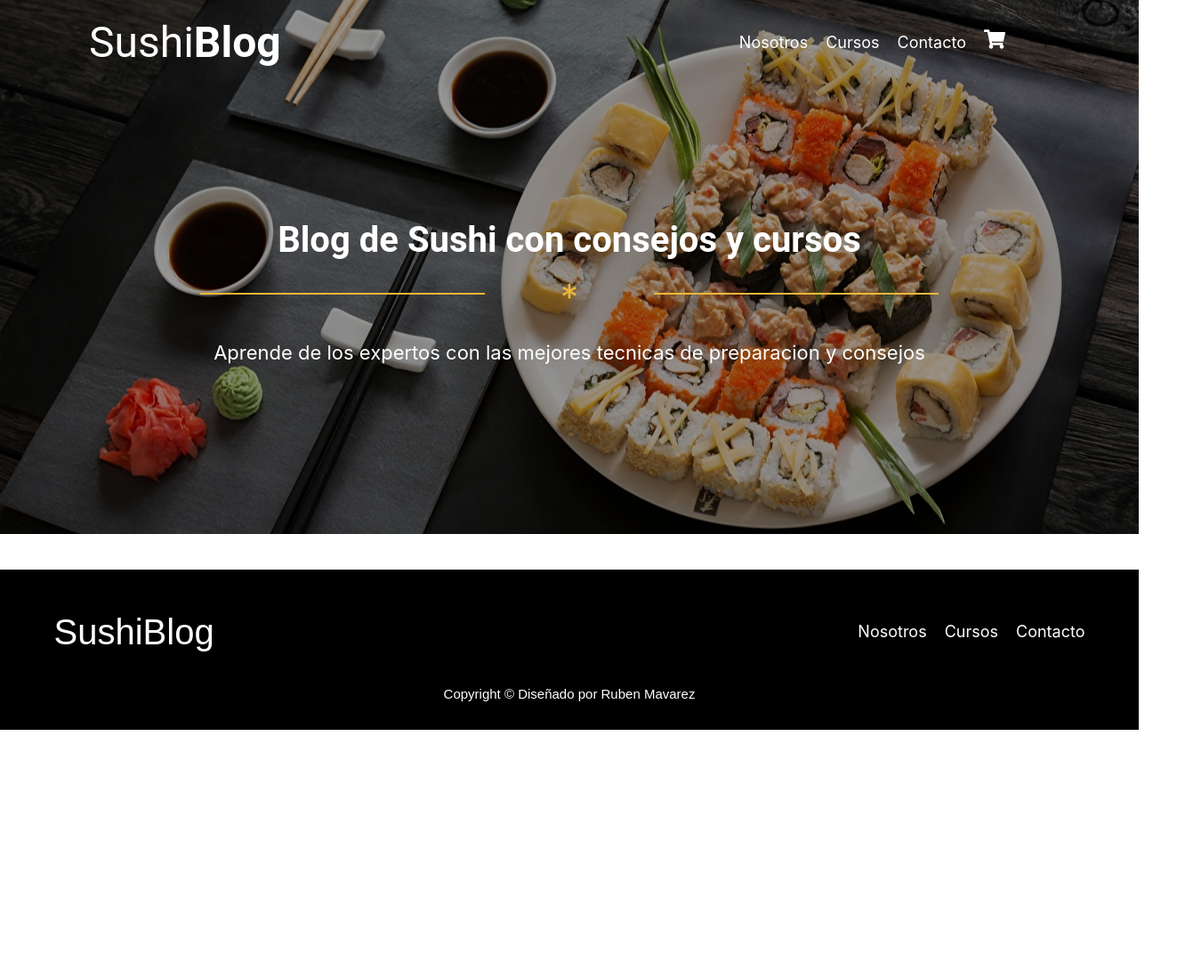
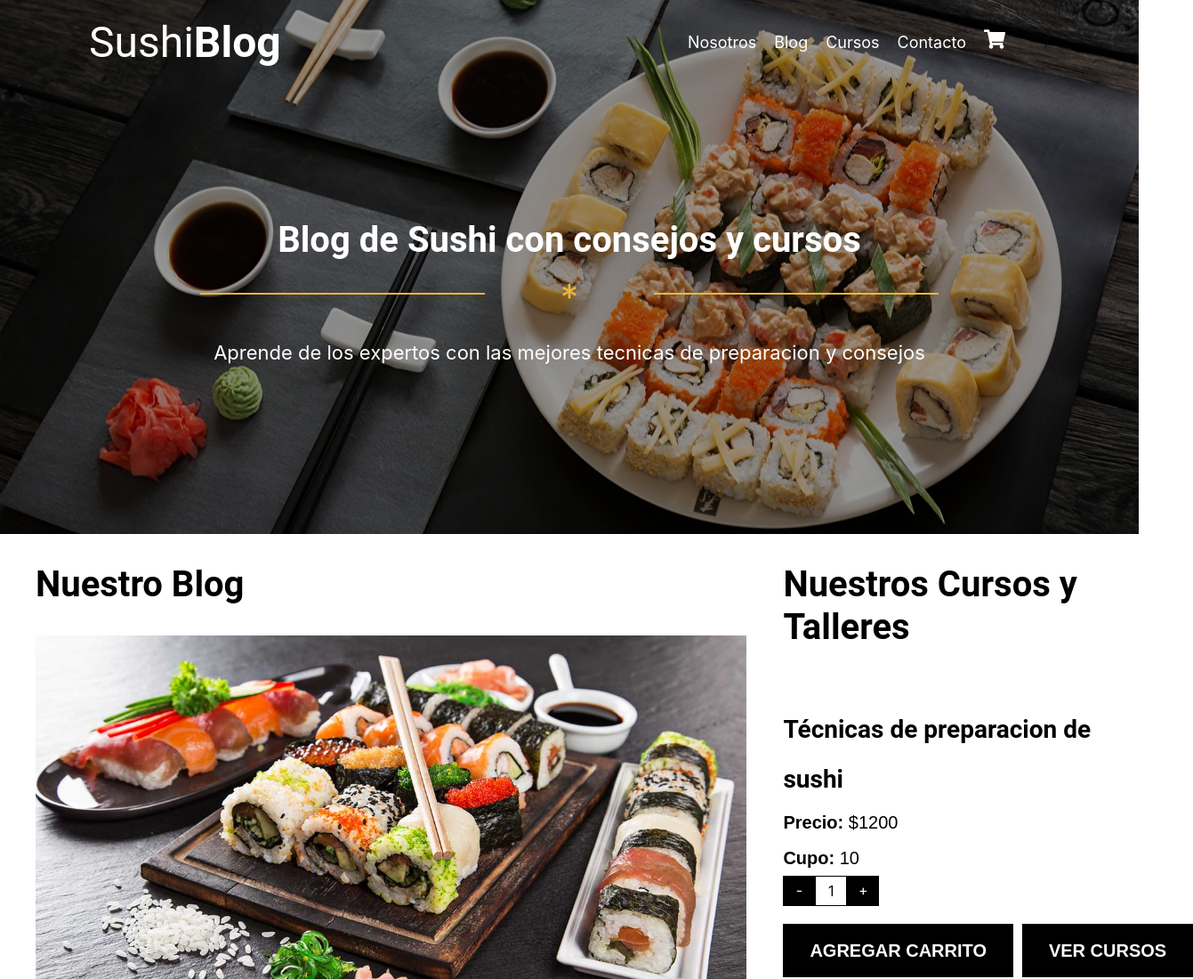
Before and after one commit to estebanmavarezb/react-app, a React (Create React App) app: page / in a window 1280 px wide. Shown: the top 1100 px of the page at 89% size, 1341 px wide, since content can reach past the window. Before the commit the page ends 820 px from the top, so only its background shows below. Built offline with nearby package versions, Linux system fonts and the light colour scheme.

Commit message:
arreglos y actividad del contador

```diff
--- a/src/App.jsx
+++ b/src/App.jsx
@@ -17,7 +17,7 @@ function App() {
     <BrowserRouter>
       <Layout>
         <Switch>
-          <Route exact path="/home">
+          <Route exact path="/">
             <MainContentComponents />
           </Route>
           <Route exact path="/cursos">
--- /dev/null
+++ b/src/components/btnCusos/btnCrusos.jsx
@@ -0,0 +1,9 @@
+import { Link } from 'react-router-dom'
+
+function BtnInfoCurso() {
+    return (
+        <Link className="btn btn-primario" to={`/cursos`}>ver cursos</Link>
+    )
+}
+
+export default BtnInfoCurso
--- a/src/components/cursos/index.jsx
+++ b/src/components/cursos/index.jsx
@@ -1,4 +1,5 @@
 import BtnAddCart from "../btncart";
+import BtnInfoCurso from "../btnCusos/btnCrusos";
 import ContadorComponent from "../contador";
 
 function ItemCourseComponent({prod}) {
@@ -8,7 +9,10 @@ function ItemCourseComponent({prod}) {
             <p className="no-margin">Precio: <span>${prod.price}</span></p>
             <p className="no-margin">Cupo: <span>{prod.cupo}</span></p>
             <ContadorComponent />
-            <BtnAddCart />
+            <li className="botones">
+                <BtnAddCart />
+                <BtnInfoCurso />
+            </li>
         </li>
     )
 }
--- a/src/components/nav/index.jsx
+++ b/src/components/nav/index.jsx
@@ -16,7 +16,7 @@ function NavBarComponent(){
     return (
 
     <div className="bar">
-        <Link to={`/home`}>
+        <Link to={`/`}>
             <h1 className="no-margin">Sushi<span>Blog</span></h1>
         </Link>
         <div className="hamburguer" onClick={openMenu}>
@@ -32,6 +32,7 @@ function NavBarComponent(){
         </div>
             <ul>
                 <li><NavLink to={`/about-us`}>Nosotros</NavLink></li>
+                <li><NavLink to={`/blog`}>Blog</NavLink></li>
                 <li><NavLink to={`/cursos`}>Cursos</NavLink></li>
                 <li><NavLink to={`/contact`}>Contacto</NavLink></li>
                 <li><CartWidget /></li>
--- a/src/index.css
+++ b/src/index.css
@@ -112,3 +112,11 @@ img {
   }
 
 }
+
+.botones {
+  display: flex;
+}
+
+.botones .btn:nth-child(1){
+  margin-right: 10px;
+}
--- a/src/jsonDB/dataBlog.json
+++ b/src/jsonDB/dataBlog.json
@@ -1,18 +1,21 @@
 [
     {
         "id": 1,
+        "categoria": "blog",
         "img": "sushi-main.jpg",
         "name": "Tipos de rolls",
         "description": "Lorem ipsum dolor, sit amet consectetur adipisicing elit. Quidem fugiat asperiores assumenda aut iste consectetur libero voluptates illo nisi, quasi fuga ea vero, mollitia quia minus minima adipisci consequuntur temporibus. Quidem fugiat asperiores assumenda aut iste consectetur libero voluptates illo nisi, quasi fuga ea vero, mollitia quia minus minima adipisci consequuntur temporibus"
     },
     {
         "id": 2,
+        "categoria": "blog",
         "img": "sushi-main.jpg",
         "name": "3 Deliciosas recetas para sushi vegano",
         "description": "Lorem ipsum dolor, sit amet consectetur adipisicing elit. Quidem fugiat asperiores assumenda aut iste consectetur libero voluptates illo nisi, quasi fuga ea vero, mollitia quia minus minima adipisci consequuntur temporibus. Quidem fugiat asperiores assumenda aut iste consectetur libero voluptates illo nisi, quasi fuga ea vero, mollitia quia minus minima adipisci consequuntur temporibus"
     },
     {
         "id": 3,
+        "categoria": "blog",
         "img": "sushi-main.jpg",
         "name": "Beneficios del pescado",
         "description": "Lorem ipsum dolor, sit amet consectetur adipisicing elit. Quidem fugiat asperiores assumenda aut iste consectetur libero voluptates illo nisi, quasi fuga ea vero, mollitia quia minus minima adipisci consequuntur temporibus. Quidem fugiat asperiores assumenda aut iste consectetur libero voluptates illo nisi, quasi fuga ea vero, mollitia quia minus minima adipisci consequuntur temporibus"
--- a/src/jsonDB/product.json
+++ b/src/jsonDB/product.json
@@ -1,6 +1,7 @@
 [
     {
         "id": 1,
+        "categoria": "curso",
         "img": "sushi-main.jpg",
         "name": "Técnicas de preparacion de sushi",
         "price": 1200,
@@ -9,6 +10,7 @@
     },
     {
         "id": 2,
+        "categoria": "curso",
         "img": "sushi-main.jpg",
         "name": "4 Recetas de sushi para principiantes",
         "price": 800,
@@ -17,6 +19,7 @@
     },
     {
         "id": 3,
+        "categoria": "curso",
         "img": "sushi-main.jpg",
         "name": "La historia del sushi",
         "price": 500,
```
Also changed, not shown: 1 other file (tests, documents, lock files or other folders).
